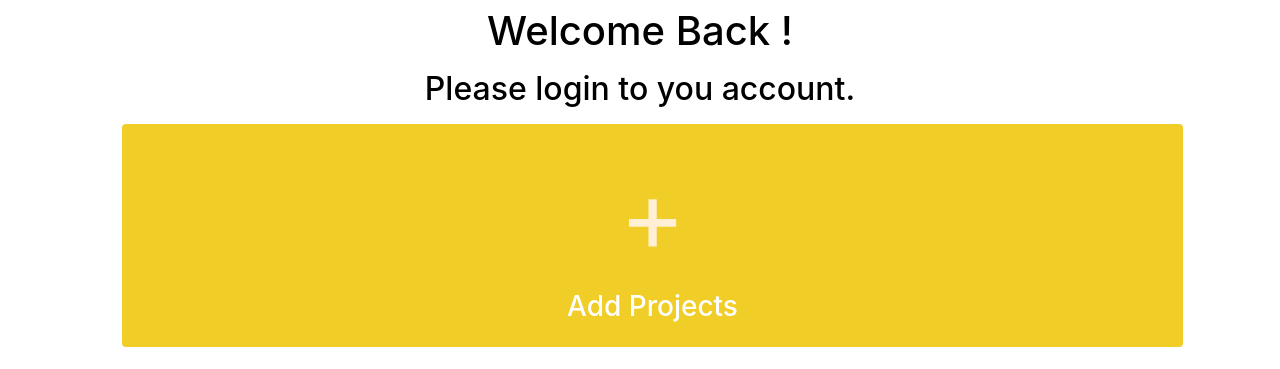
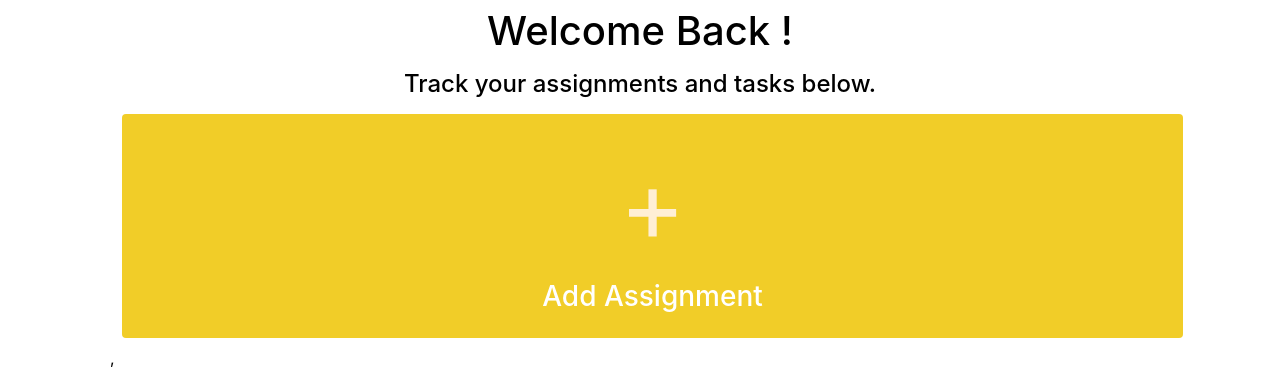
Before and after one commit to savvykolb/ZEAL, a React (Create React App) app in the folder client/: page /home in a window 1280 px wide. Shown: the part 127-496 px from the top of the page. Built offline with nearby package versions, Linux system fonts and the light colour scheme; a web font is replaced by a local one.

Commit message:
more updates to home

```diff
--- a/client/src/pages/Homescreen.js
+++ b/client/src/pages/Homescreen.js
@@ -30,7 +30,7 @@ function Homescreen() {
     <div>
       <section className="d-flex flex-column align-items-center justify-content-center title" >
         <h1>Welcome Back  <span id="zeal"> {users.username}</span>!</h1>
-        <h2> Please login to you account.</h2>
+        <h4>Track your assignments and tasks below.</h4>
 
         <div className="row container ">
 
@@ -41,7 +41,7 @@ function Homescreen() {
 
         <Link to="/create" className="btn btn-block p-3 my-2 btn-secondary" id="addProject">
         <span className="plus">&#43; </span>
-        <h3>Add Projects</h3>
+        <h3>Add Assignment</h3>
         </Link>
         </div>
       {projects.map((project, i) => {
```
